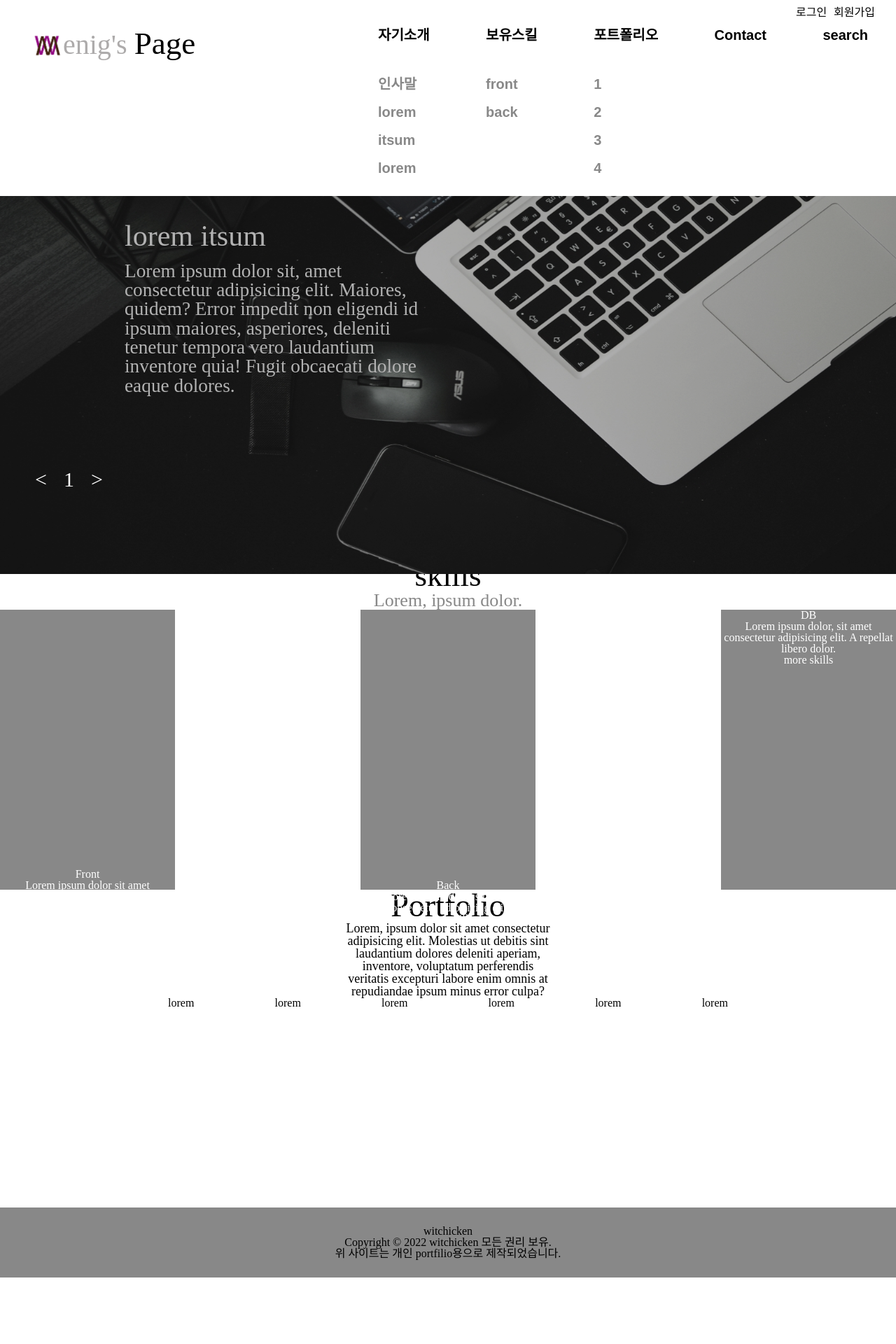
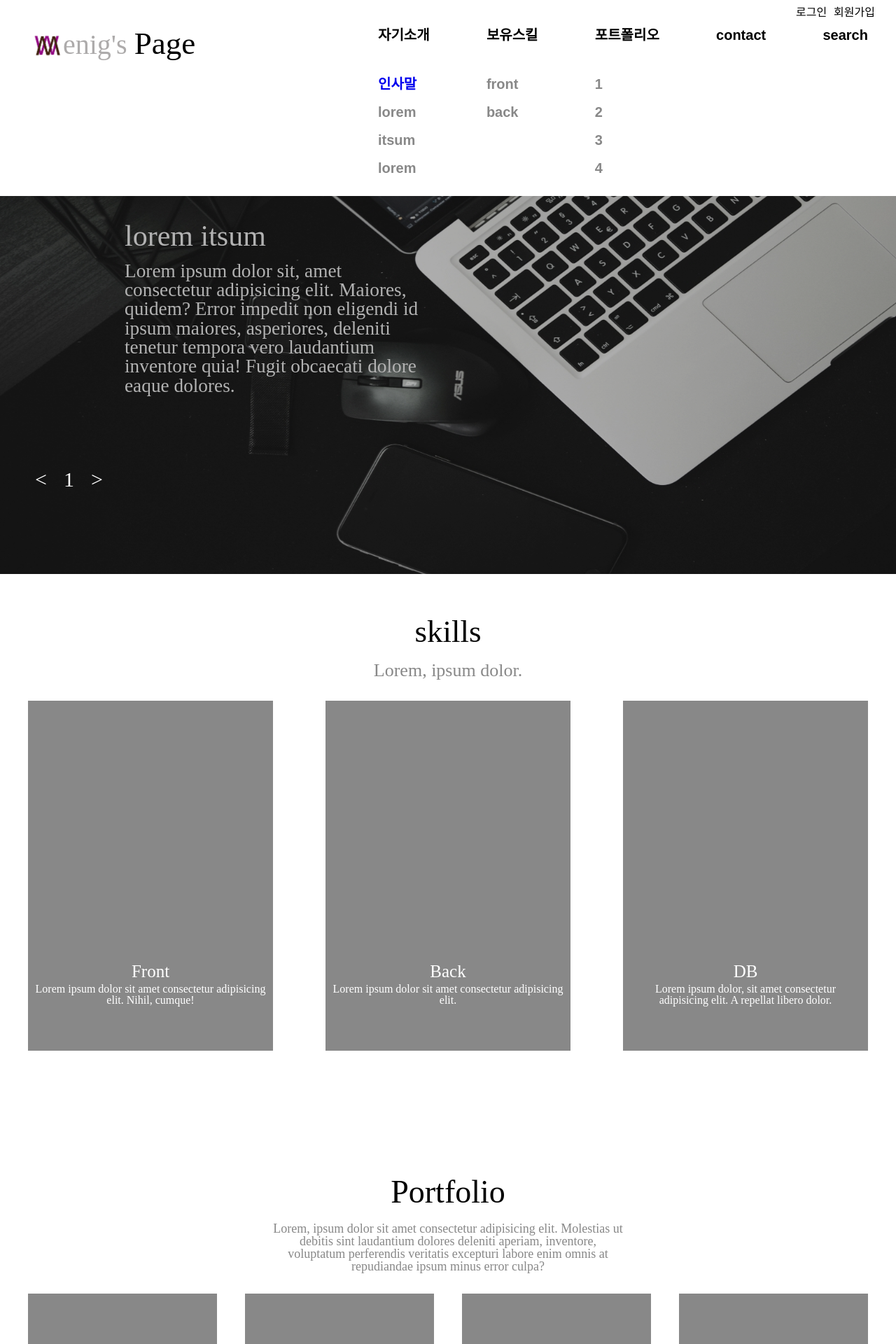
Before and after one commit to witchicken/enigspage, a PHP site: page / in a window 1280 px wide. Shown: the top 1920 px of the page at 70% size. Before the commit the page ends 1825 px from the top, so only its background shows below. Run offline with PHP 8.4, Linux system fonts and the light colour scheme.

Commit message:
ingintro

```diff
--- a/index.php
+++ b/index.php
@@ -10,14 +10,14 @@
 
     <!--font-->
 
-    <link rel="stylesheet" href="./src/css/reset.css">
-    <link rel="stylesheet" href="./src/css/Home.css">
-    <link rel="stylesheet" href="./src/css/Header.css">
-    <link rel="stylesheet" href="./src/css/Footer.css">
+    <link rel="stylesheet" href="./src/css/reset.css" type="text/css"/>
+    <link rel="stylesheet" href="./src/css/Home.css" type="text/css" />
+    <link rel="stylesheet" href="./src/css/Header.css" type="text/css" />
+    <link rel="stylesheet" href="./src/css/Footer.css" type="text/css" />
   </head>
   <body>
     <div class="Home">
-      <section class="Home_main">
+      <section class="Home_main" id="move_main">
         <div class="Home_slide_1 visible" >
           <div class="Home_main_description_1">
             <p class="Home_main_description_title">lorem itsum</p>
@@ -51,7 +51,7 @@
         <?php include_once 'header.inc' ?>
 
       </section>
-      <section class="Home_skill">
+      <section class="Home_skill" id="move_skill">
         <h1 class="Home_skill_title">skills</h1>
         <h3 class="Home_skill_subtitle">Lorem, ipsum dolor.</h3>
         <div class="Home_skill_list">
@@ -61,6 +61,11 @@
               <p>Lorem ipsum dolor sit amet consectetur adipisicing elit. Nihil, cumque!</p>
               <a>more skills</a>
             </div>
+            <div class="Home_skill_bottom">
+
+            </div>
+
+
           </div>
           <div class="Home_skill_detail">
             <div class="Home_skill_text">
@@ -70,18 +75,27 @@
               <a>more skills</a>
 
             </div>
+            <div class="Home_skill_bottom">
 
-          </div class="Home_skill_text">
-          <div class="Home_skill_detail">
-            <div><h2>DB</h2>
+            </div>
+
+          </div>
+
+          <div class="Home_skill_detail"
+          >
+            <div class="Home_skill_text"><h2>DB</h2>
             <p>Lorem ipsum dolor, sit amet consectetur adipisicing elit. A repellat libero dolor.</p>
               <a>more skills</a>
           </div>
+          <div class="Home_skill_bottom">
+
+          </div>
+
 
           </div>
         </div>
       </section>
-      <section class="Home_portfolio">
+      <section class="Home_portfolio" id="move_portfolio">
         <div class="Home_portfolio_title">
           <h1>Portfolio</h1>
           <h3>Lorem, ipsum dolor sit amet consectetur adipisicing elit. Molestias ut debitis sint laudantium dolores deleniti aperiam, inventore, voluptatum perferendis veritatis excepturi labore enim omnis at repudiandae ipsum minus error culpa?</h3>
@@ -107,18 +121,22 @@
             <a>lorem</a>
 
           </div>
-          <div class="Home_portfolio_detail">
-            <div class="Home_portfolio_img"></div>
-            <a>lorem</a>
 
+
+        </div>
+        <div class="Home_portfolio_more">
+            <a>more portfolio...</a>
           </div>
-          <div class="Home_portfolio_detail">
-            <div class="Home_portfolio_img"></div>
-            <a>lorem</a>
 
-          </div>
-        </div>
       </section>
+      <div class="Home_movebtn">
+        <ul>
+          <li class="Home_movebtn_main">main</li>
+          <li class="Home_movebtn_skill">skill</li>
+          <li class="Home_movebtn_portfolio">portfolio</li>
+
+        </ul>
+      </div>
       <?php include_once 'footer.inc' ?>
     </div>
 
--- a/src/css/Footer.css
+++ b/src/css/Footer.css
@@ -1,5 +1,5 @@
 .footer {
-  height: 100px;
+  height: 150px;
 
   background-color: #888;
   text-align: center;
--- a/src/css/Header.css
+++ b/src/css/Header.css
@@ -1,11 +1,12 @@
 .header {
-  position: relative;
+  position: fixed;
   width: 100%;
   overflow: hidden;
   height: 100px;
   transition: all 0.4s;
   top: 0;
   z-index: 9999;
+  background-color: transparent;
 }
 .header:hover {
   height: 280px !important;
@@ -15,7 +16,7 @@
 .header:hover .header_back a {
   color: black !important;
 }
-.header:hover .header_nav nav ul li {
+.header:hover .header_nav nav ul li a p {
   color: black !important;
 }
 .header:hover .header_company_name span:last-child {
@@ -71,6 +72,10 @@
   font-weight: 700;
   font-style: normal;
 }
+.header .header_container .header_nav nav ul li a p {
+  color: white;
+  text-decoration: none;
+}
 .header .header_container .header_nav nav ul li .header_nav_detail {
   margin-top: 50px;
 }
--- a/src/css/Header.scss
+++ b/src/css/Header.scss
@@ -1,11 +1,12 @@
 .header {
-  position: relative;
+  position: fixed;
   width: 100%;
   overflow: hidden;
   height: 100px;
   transition: all 0.4s;
   top: 0;
   z-index: 9999;
+  background-color: transparent;
   &:hover {
     height: 280px !important;
     background-color: white;
@@ -13,7 +14,7 @@
     .header_back a {
       color: black !important;
     }
-    .header_nav nav ul li {
+    .header_nav nav ul li a p {
       color: black !important;
     }
     .header_company_name span:last-child {
@@ -69,6 +70,12 @@
             font-family: noto-sans-cjk-kr, sans-serif;
             font-weight: 700;
             font-style: normal;
+            a {
+              p {
+                color: white;
+                text-decoration: none;
+              }
+            }
             .header_nav_detail {
               margin-top: 50px;
               div:not(:first-child) {
--- a/src/css/Home.css
+++ b/src/css/Home.css
@@ -1,12 +1,5 @@
-* {
-  box-sizing: border-box;
-  font-family: noto-sans-cjk-kr, sans-serif;
-  font-weight: 400;
-  font-style: normal;
-}
-
 .Home .Home_main {
-  height: 100vh;
+  height: 800px;
   position: relative;
 }
 .Home .Home_main .Home_slide_1 {
@@ -17,8 +10,7 @@
   right: 0;
   bottom: 0;
   filter: brightness(70%);
-  transition: opacity 0.5s linear;
-  transition: transform 3s linear;
+  transition: opacity 0.7s linear, transform 3s linear;
   opacity: 0;
 }
 .Home .Home_main .Home_slide_1 .Home_main_description_1 {
@@ -45,8 +37,7 @@
   right: 0;
   bottom: 0;
   filter: brightness(70%);
-  transition: opacity 0.5s linear;
-  transition: transform 3s linear;
+  transition: opacity 0.7s linear, transform 3s linear;
   opacity: 0;
 }
 .Home .Home_main .Home_slide_2 .Home_main_description_2 {
@@ -73,8 +64,7 @@
   right: 0;
   bottom: 0;
   filter: brightness(70%);
-  transition: opacity 0.5s linear;
-  transition: transform 3s linear;
+  transition: opacity 0.7s linear, transform 3s linear;
   opacity: 0;
 }
 .Home .Home_main .Home_slide_3 .Home_main_description_3 {
@@ -100,8 +90,7 @@
   right: 0;
   bottom: 0;
   filter: brightness(70%);
-  transition: opacity 0.5s linear;
-  transition: transform 3s linear;
+  transition: opacity 0.7s linear, transform 3s linear;
   opacity: 0;
 }
 .Home .Home_main .Home_slide_4 .Home_main_description_4 {
@@ -140,36 +129,46 @@
 }
 .Home .Home_skill {
   margin: 0 auto;
+  margin-top: 80px;
   min-width: 600px;
   text-align: center;
+  height: 800px;
 }
 .Home .Home_skill .Home_skill_title {
   font-size: 45px;
+  margin-bottom: 20px;
 }
 .Home .Home_skill .Home_skill_subtitle {
   font-size: 26px;
   color: #888;
+  margin-bottom: 30px;
 }
 .Home .Home_skill .Home_skill_list {
   display: flex;
   justify-content: space-between;
+  width: 1200px;
+  margin: 0 auto;
 }
 .Home .Home_skill .Home_skill_list .Home_skill_detail {
   color: white;
   background-color: #888;
-  height: 400px;
-  width: 250px;
+  height: 500px;
+  width: 350px;
   position: relative;
+  overflow: hidden;
+}
+.Home .Home_skill .Home_skill_list .Home_skill_detail:hover .Home_skill_bottom {
+  background-color: skyblue;
 }
 .Home .Home_skill .Home_skill_list .Home_skill_detail:hover .Home_skill_text {
-  background-color: blue;
-  bottom: 0px;
+  background-color: skyblue;
+  bottom: 60px;
 }
 .Home .Home_skill .Home_skill_list .Home_skill_detail .Home_skill_text {
   display: flex;
   flex-direction: column;
   justify-content: end;
-  bottom: -60px;
+  bottom: 20px;
   left: 0;
   right: 0;
   height: 220px;
@@ -178,30 +177,96 @@
   color: white;
   padding: 10px;
 }
+.Home .Home_skill .Home_skill_list .Home_skill_detail .Home_skill_text h2 {
+  font-size: 25px;
+  margin-bottom: 5px;
+}
+.Home .Home_skill .Home_skill_list .Home_skill_detail .Home_skill_text a {
+  display: inline;
+  padding: 3px 6px;
+  border: 1px solid black;
+  background-color: white;
+  margin-top: 10px;
+  color: black;
+  border-radius: 10px;
+  cursor: pointer;
+}
+.Home .Home_skill .Home_skill_list .Home_skill_detail .Home_skill_text a:hover {
+  font-weight: 700;
+}
+.Home .Home_skill .Home_skill_list .Home_skill_detail .Home_skill_bottom {
+  position: absolute;
+  bottom: 0;
+  left: 0;
+  right: 0;
+  height: 60px;
+  background-color: #888;
+}
 .Home .Home_portfolio {
-  min-width: 600px;
+  min-width: 1000px;
   display: flex;
   flex-direction: column;
   align-items: center;
   text-align: center;
+  height: 800px;
 }
 .Home .Home_portfolio .Home_portfolio_title {
-  width: 300px;
+  width: 500px;
   text-align: center;
+  margin-bottom: 30px;
 }
 .Home .Home_portfolio .Home_portfolio_title h1 {
   font-size: 46px;
+  margin-bottom: 20px;
 }
 .Home .Home_portfolio .Home_portfolio_title h3 {
   font-size: 18px;
+  color: #888;
 }
 .Home .Home_portfolio .Home_portfolio_list {
-  width: 800px;
+  width: 1200px;
   display: flex;
   justify-content: space-between;
 }
-.Home .Home_portfolio .Home_portfolio_list .Home_portfolio_detail {
-  height: 300px;
+.Home .Home_portfolio .Home_portfolio_list .Home_portfolio_detail .Home_portfolio_img {
+  height: 350px;
+  width: 270px;
+  background-color: #888;
+}
+.Home .Home_portfolio .Home_portfolio_more {
+  margin-top: 40px;
+  font-size: 22px;
+  border: 1px solid black;
+  padding: 10px 20px;
+  border-radius: 3px;
+  cursor: pointer;
+  transition: all 0.5s;
+}
+.Home .Home_portfolio .Home_portfolio_more:hover {
+  background-color: skyblue;
+}
+.Home .Home_movebtn {
+  position: fixed;
+  right: 20px;
+  z-index: 9999;
+  top: 50%;
+  opacity: 0;
+  transition: opacity 0.5s;
+}
+.Home .Home_movebtn ul {
+  display: flex;
+  flex-direction: column;
+  height: 70px;
+  justify-content: space-between;
+}
+.Home .Home_movebtn ul li {
+  font-size: 18px;
+  font-weight: 600;
+  cursor: pointer;
+  transition: color 0.7s;
+}
+.Home .Home_movebtn ul li:hover {
+  color: skyblue;
 }
 
 /*# sourceMappingURL=Home.css.map */
--- a/src/css/Home.scss
+++ b/src/css/Home.scss
@@ -1,12 +1,3 @@
-* {
-  box-sizing: border-box;
-
-  font-family: noto-sans-cjk-kr, sans-serif;
-
-  font-weight: 400;
-
-  font-style: normal;
-}
 @mixin backgroundProps {
   position: absolute;
   left: 0;
@@ -14,8 +5,7 @@
   right: 0;
   bottom: 0;
   filter: brightness(70%);
-  transition: opacity 0.5s linear;
-  transition: transform 3s linear;
+  transition: opacity 0.7s linear, transform 3s linear;
 }
 @mixin text_deco {
   position: absolute;
@@ -34,7 +24,7 @@
 }
 .Home {
   .Home_main {
-    height: 100vh;
+    height: 800px;
     position: relative;
     .Home_slide_1 {
       background: center / cover no-repeat url("../img/comp_developer.jpg");
@@ -49,6 +39,7 @@
       background: center / cover no-repeat url("../img/comp_suit.jpg");
       @include backgroundProps;
       opacity: 0;
+
       .Home_main_description_2 {
         @include text_deco;
         left: -200px;
@@ -58,6 +49,7 @@
       background: center / cover no-repeat url("../img/comp_man_ballon.jpg");
       @include backgroundProps;
       opacity: 0;
+
       .Home_main_description_3 {
         @include text_deco;
       }
@@ -66,6 +58,7 @@
       background: center / cover no-repeat url("../img/comp_black_chot.jpg");
       @include backgroundProps;
       opacity: 0;
+
       .Home_main_description_4 {
         @include text_deco;
       }
@@ -92,36 +85,48 @@
   }
   .Home_skill {
     margin: 0 auto;
+    margin-top: 80px;
     min-width: 600px;
     text-align: center;
+    height: 800px;
+
     .Home_skill_title {
       font-size: 45px;
+      margin-bottom: 20px;
     }
     .Home_skill_subtitle {
       font-size: 26px;
       color: #888;
+      margin-bottom: 30px;
     }
     .Home_skill_list {
       display: flex;
       justify-content: space-between;
+      width: 1200px;
+      margin: 0 auto;
+
       .Home_skill_detail {
         color: white;
         background-color: #888;
-        height: 400px;
-        width: 250px;
+        height: 500px;
+        width: 350px;
+        position: relative;
+        overflow: hidden;
 
-        position: relative;
         &:hover {
+          .Home_skill_bottom {
+            background-color: skyblue;
+          }
           .Home_skill_text {
-            background-color: blue;
-            bottom: 0px;
+            background-color: skyblue;
+            bottom: 60px;
           }
         }
         .Home_skill_text {
           display: flex;
           flex-direction: column;
           justify-content: end;
-          bottom: -60px;
+          bottom: 20px;
           left: 0;
           right: 0;
           height: 220px;
@@ -129,32 +134,100 @@
           transition: all 0.5s linear;
           color: white;
           padding: 10px;
+          h2 {
+            font-size: 25px;
+            margin-bottom: 5px;
+          }
+          a {
+            display: inline;
+            padding: 3px 6px;
+            border: 1px solid black;
+            background-color: white;
+            margin-top: 10px;
+            color: black;
+            border-radius: 10px;
+            cursor: pointer;
+            &:hover {
+              font-weight: 700;
+            }
+          }
+        }
+        .Home_skill_bottom {
+          position: absolute;
+          bottom: 0;
+          left: 0;
+          right: 0;
+          height: 60px;
+          background-color: #888;
         }
       }
     }
   }
   .Home_portfolio {
-    min-width: 600px;
+    min-width: 1000px;
     display: flex;
     flex-direction: column;
     align-items: center;
     text-align: center;
+    height: 800px;
     .Home_portfolio_title {
-      width: 300px;
+      width: 500px;
       text-align: center;
+      margin-bottom: 30px;
       h1 {
         font-size: 46px;
+        margin-bottom: 20px;
       }
       h3 {
         font-size: 18px;
+        color: #888;
       }
     }
     .Home_portfolio_list {
-      width: 800px;
+      width: 1200px;
       display: flex;
       justify-content: space-between;
       .Home_portfolio_detail {
-        height: 300px;
+        .Home_portfolio_img {
+          height: 350px;
+          width: 270px;
+          background-color: #888;
+        }
+      }
+    }
+    .Home_portfolio_more {
+      margin-top: 40px;
+      font-size: 22px;
+      border: 1px solid black;
+      padding: 10px 20px;
+      border-radius: 3px;
+      cursor: pointer;
+      transition: all 0.5s;
+      &:hover {
+        background-color: skyblue;
+      }
+    }
+  }
+  .Home_movebtn {
+    position: fixed;
+    right: 20px;
+    z-index: 9999;
+    top: 50%;
+    opacity: 0;
+    transition: opacity 0.5s;
+    ul {
+      display: flex;
+      flex-direction: column;
+      height: 70px;
+      justify-content: space-between;
+      li {
+        font-size: 18px;
+        font-weight: 600;
+        cursor: pointer;
+        transition: color 0.7s;
+        &:hover {
+          color: skyblue;
+        }
       }
     }
   }
--- a/src/css/reset.css
+++ b/src/css/reset.css
@@ -127,3 +127,15 @@
   border-collapse: collapse;
   border-spacing: 0;
 }
+* {
+  box-sizing: border-box;
+
+  font-family: noto-sans-cjk-kr, sans-serif;
+
+  font-weight: 400;
+
+  font-style: normal;
+}
+a {
+  text-decoration: none;
+}
```
Also changed, not shown: header.inc (+21 -6 lines), introduction.php (added, +34 -0 lines), src/css/Introduction.css (added, +30 -0 lines), src/css/Introduction.scss (added, +32 -0 lines), src/js/Header.js (+10 -4 lines), src/js/Home.js (+22 -0 lines), src/img/comp_introduction.jpg (added), 3 other files.
